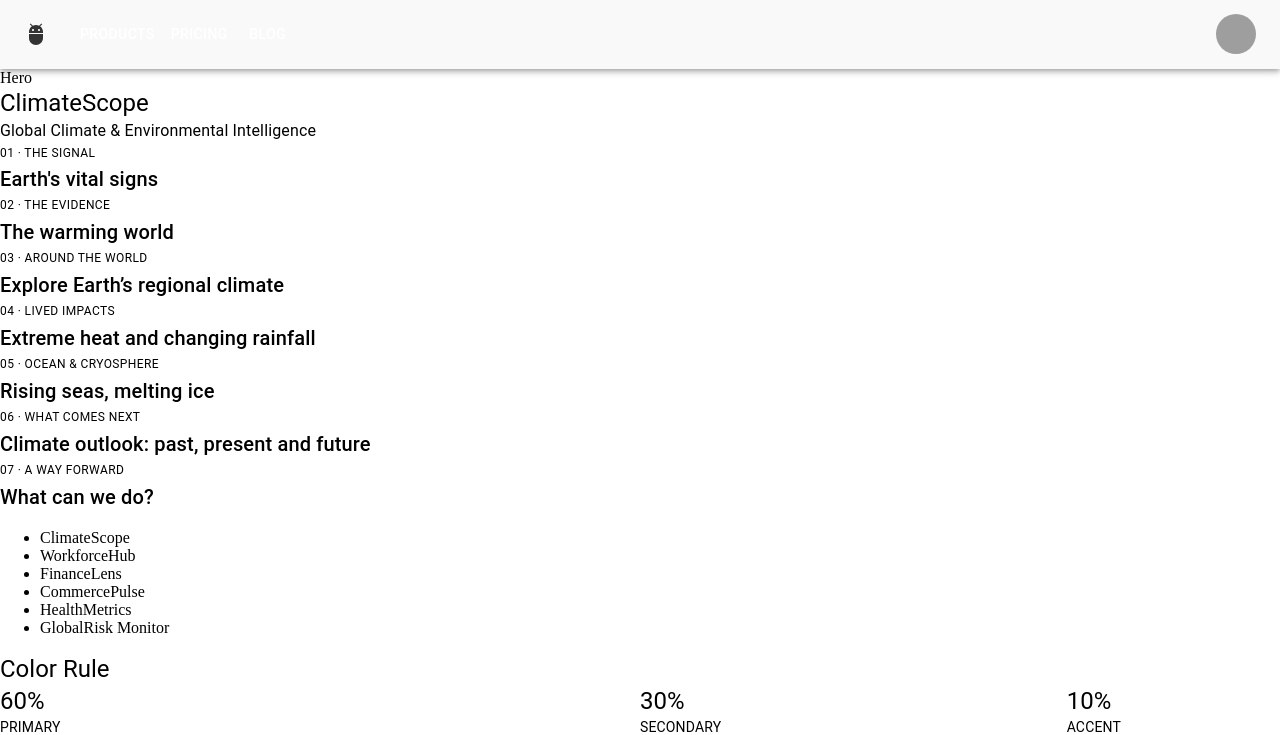
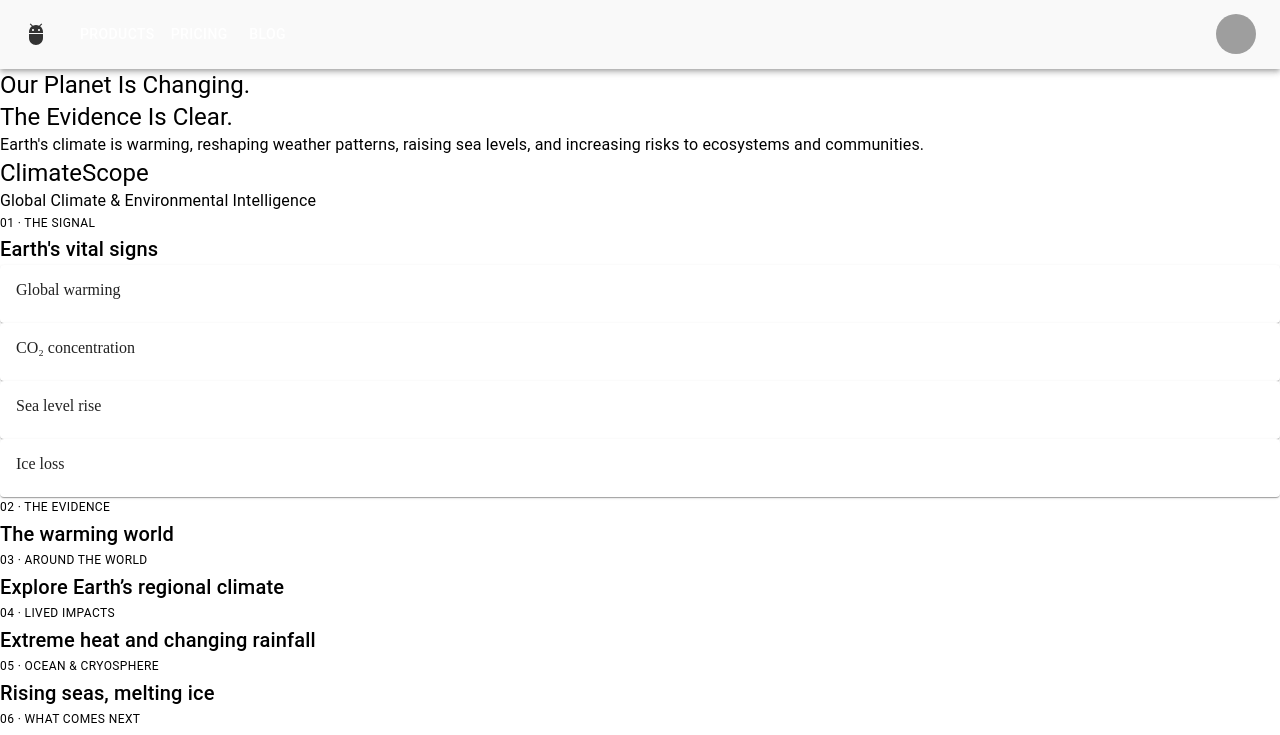
Before and after one commit to pramodboda/insightforge, a React (Vite) app in the folder client/: page / in a window 1280 px wide. Shown: the top 735 px of the page. Built offline with nearby package versions, Linux system fonts and the light colour scheme; grey boxes are pictures that could not be loaded.

Commit message:
UPDATE: UI

```diff
--- /dev/null
+++ b/client/src/components/ProUI/CardData.tsx
@@ -0,0 +1,18 @@
+import Box from '@mui/material/Box';
+import Card from '@mui/material/Card';
+import CardActions from '@mui/material/CardActions';
+import CardContent from '@mui/material/CardContent';
+import Button from '@mui/material/Button';
+import Typography from '@mui/material/Typography';
+
+
+
+export default function CardData({ children }) {
+    return (
+        <Card>
+            <CardContent>
+                {children}
+            </CardContent>
+        </Card>
+    );
+}
--- a/client/src/dashboards/ClimateScope/EarthVitalSigns.tsx
+++ b/client/src/dashboards/ClimateScope/EarthVitalSigns.tsx
@@ -1,7 +1,23 @@
 import SectionTitle from "../../components/ProUI/SectionTitle";
+import CardData from "../../components/ProUI/CardData";
 
 export default function EarthVitalSigns({ title }) {
     return (<>
         <SectionTitle caption="01 · THE SIGNAL" title="Earth's vital signs" />
+
+
+        <CardData>
+            Global warming
+        </CardData>
+        <CardData>
+            CO₂ concentration
+        </CardData>
+        <CardData>
+            Sea level rise
+        </CardData>
+        <CardData>
+            Ice loss
+        </CardData>
+
     </>)
 }
--- a/client/src/dashboards/ClimateScope/Hero.tsx
+++ b/client/src/dashboards/ClimateScope/Hero.tsx
@@ -1,3 +1,11 @@
+import Typography from "@mui/material/Typography"
+
 export default function Hero() {
-    return <>Hero</>
+    return <>
+
+        <Typography variant="h5">Our Planet Is Changing.</Typography>
+        <Typography variant="h5">The Evidence Is Clear.</Typography>
+
+        <Typography variant="body1">Earth's climate is warming, reshaping weather patterns, raising sea levels, and increasing risks to ecosystems and communities.</Typography>
+    </>
 }
```
